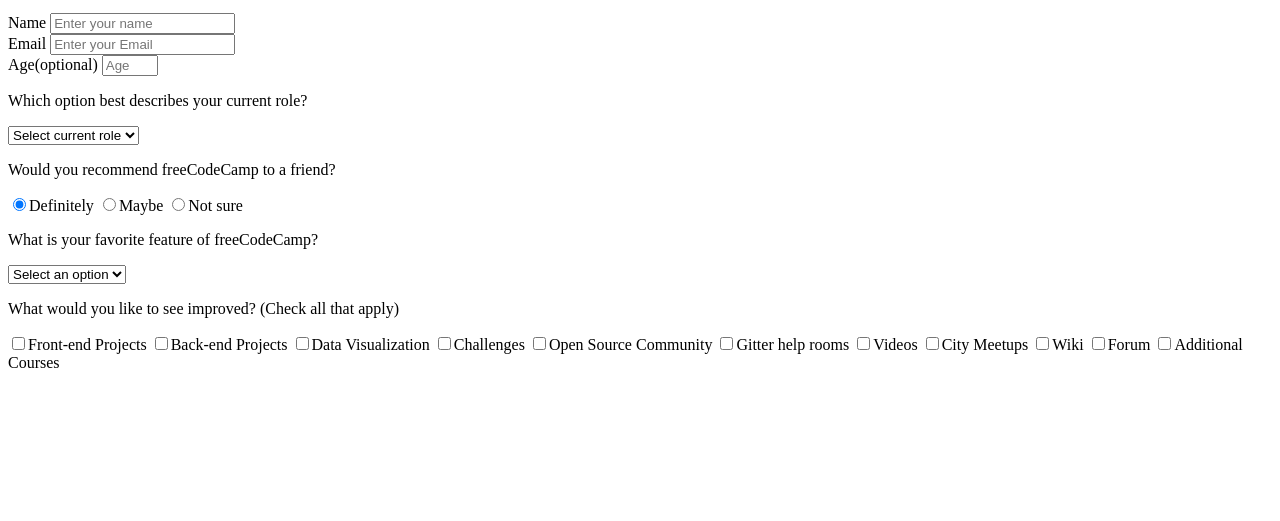
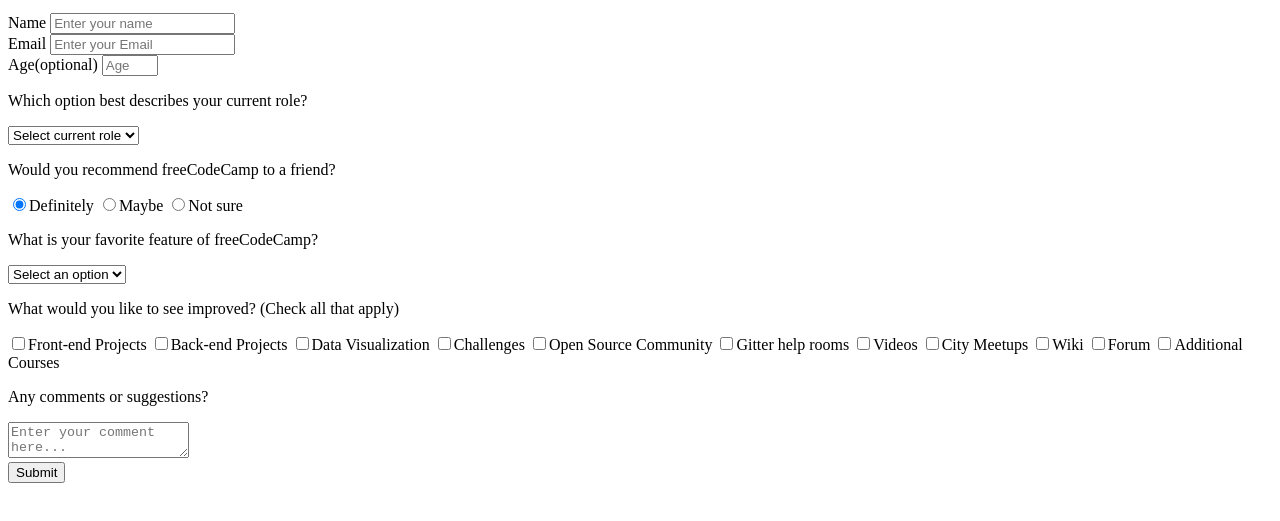
Before and after one commit to Yinkusadel/05-fcc-surveyform, a website: page index.html in a window 1280 px wide. Shown: the part 101-622 px from the top of the page. Drawn offline with Linux system fonts and the light colour scheme.

Commit message:
div class form group Any comments or suggestions and div class submit added

```diff
--- a/index.html
+++ b/index.html
@@ -198,5 +198,23 @@
             />Additional Courses
           </label>
         </div>
+
+        <div class="form-group">
+          <p>Any comments or suggestions?</p>
+          <textarea
+            id="comments"
+            class="input-textarea"
+            name="comment"
+            placeholder="Enter your comment here..."
+          ></textarea>
+        </div>
+
+        <div class="form-group">
+          <button type="submit" id="submit" class="submit-button">
+            Submit
+          </button>
+        </div>
+      </form>
+    </div>
   </body>
 </html>
```
